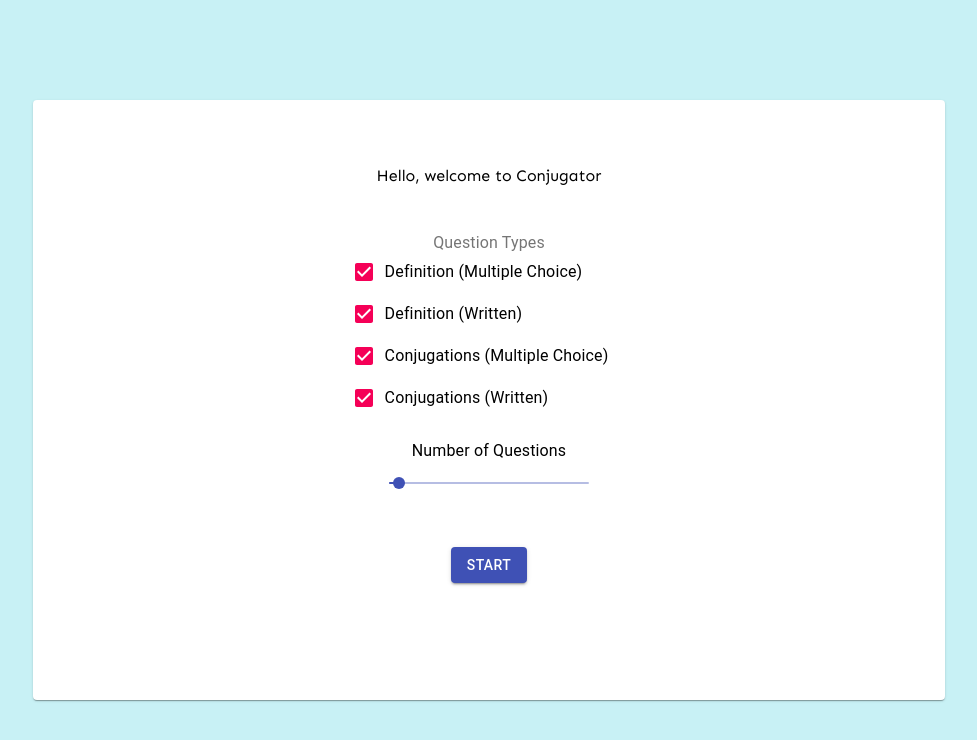
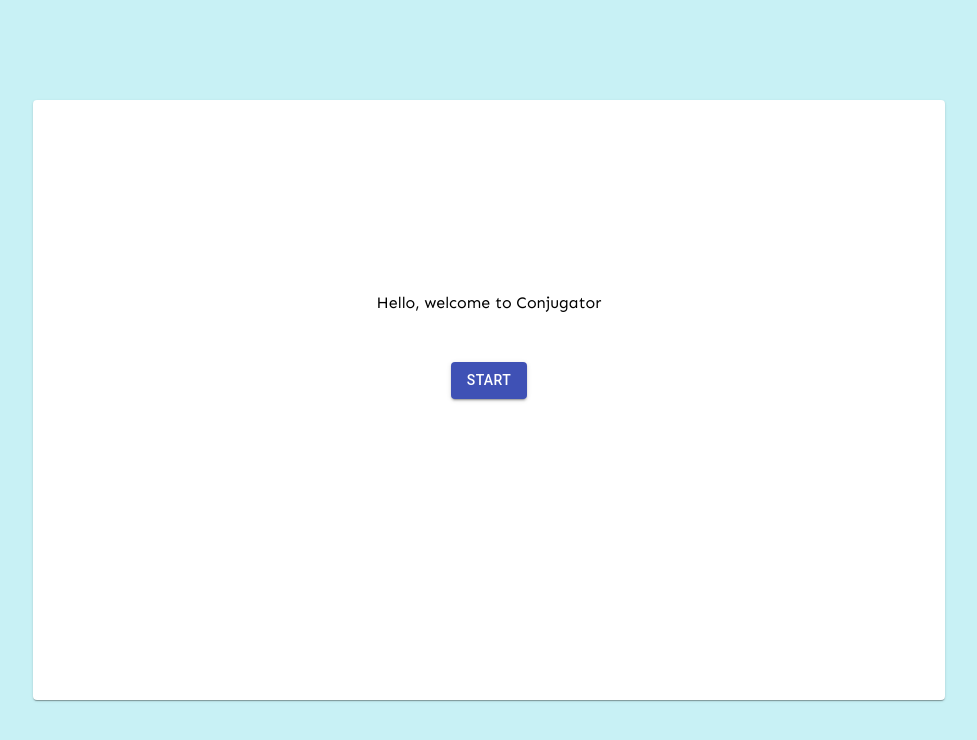
Before and after one commit to nickincardone/conjugator, a React (Create React App) app: page / in a window 1280 px wide. Shown: the top 740 px of the page, without its empty margins (151-1128 px from the left). Built offline with nearby package versions, Linux system fonts and the light colour scheme.

Commit message:
created custom start page for beginnings of options

```diff
--- a/src/App.js
+++ b/src/App.js
@@ -11,16 +11,9 @@ import verbTypeNicknames from './data/verbTypeNicknames';
 import SimpleDialog from './components/SimpleDialog';
 import LinearProgress from '@material-ui/core/LinearProgress';
 import { Hidden } from '@material-ui/core';
-import Button from '@material-ui/core/Button';
-import Box from '@material-ui/core/Box';
 import QuestionCard from './components/cards/QuestionCard';
-import FormControl from '@material-ui/core/FormControl';
-import FormLabel from '@material-ui/core/FormLabel';
-import FormGroup from '@material-ui/core/FormGroup';
-import FormControlLabel from '@material-ui/core/FormControlLabel';
-import Checkbox from '@material-ui/core/Checkbox';
-import Typography from '@material-ui/core/Typography';
-import Slider from '@material-ui/core/Slider';
+import OptionPage from './components/options/OptionPage';
+import Home from './components/Home';
 
 class App extends React.Component {
   incorrectAnswers = 0;
@@ -33,14 +26,27 @@ class App extends React.Component {
       numberOfQuestions: 5,
       open: false,
       showStart: true,
+      showCustom: false,
       started: false,
       isMobile: false,
-      questionType1: true,
-      questionType2: true,
-      questionType3: true,
-      questionType4: true,
+      settings: {
+        vosotros: false,
+        questionType1: true,
+        questionType2: true,
+        questionType3: true,
+        questionType4: true,
+      },
     };
     this.createQuestions();
+  }
+
+  updateSettings = (event) => {
+    const eventTarget = event.target;
+    this.setState((oldState, props) => {
+      const settingsCopy = { ...oldState.settings };
+      settingsCopy[eventTarget.name] = eventTarget.checked;
+      return { settings: settingsCopy }
+    });
   }
 
   resolve(path, obj) {
@@ -61,10 +67,10 @@ class App extends React.Component {
 
   getQuestionTypes() {
     const questionTypes = [];
-    if (this.state.questionType1) questionTypes.push(1);
-    if (this.state.questionType2 && !this.state.isMobile) questionTypes.push(2);
-    if (this.state.questionType3) questionTypes.push(3);
-    if (this.state.questionType4 && !this.state.isMobile) questionTypes.push(4);
+    if (this.state.settings.questionType1) questionTypes.push(1);
+    if (this.state.settings.questionType2 && !this.state.isMobile) questionTypes.push(2);
+    if (this.state.settings.questionType3) questionTypes.push(3);
+    if (this.state.settings.questionType4 && !this.state.isMobile) questionTypes.push(4);
     return questionTypes;
   }
 
@@ -72,10 +78,13 @@ class App extends React.Component {
     this.incorrectAnswers = 0;
     const questionArray = [];
     let questionTypes = this.getQuestionTypes();
-    const pronouns = ['yo', 'tu', 'el', 'nosotros', 'vosotros', 'ellos'];
+    const pronouns = ['yo', 'tu', 'el', 'nosotros', 'ellos'];
+    if (this.state.settings.vosotros) {
+      pronouns.push('vosotros');
+    }
     while (questionArray.length < this.state.numberOfQuestions) {
       const currentVerb = verbs[Math.floor(Math.random() * verbs.length)];
-      if(currentVerb.definition === "") continue;
+      if (currentVerb.definition === "") continue;
       const currentVerbType = verbTypes[Math.floor(Math.random() * verbTypes.length)];
       const currentQuestionType = questionTypes[Math.floor(Math.random() * questionTypes.length)];
       const verbTypeList = verbTypeNicknames[currentVerbType].split('.');
@@ -175,7 +184,7 @@ class App extends React.Component {
     }
   };
 
-  nextQuestion= () => {
+  nextQuestion = () => {
     this.setState((oldState, props) => ({
       currentQuestion: oldState.currentQuestion + 1,
       value: ""
@@ -232,11 +241,16 @@ class App extends React.Component {
         return;
       }
       this.createQuestions();
-      this.setState({ showStart: false, currentQuestion: 0, started: true });
+      this.setState({ showStart: false, showCustom: false, currentQuestion: 0, started: true });
     });
   };
 
+  setCustom = (show) => {
+    this.setState({ showCustom: show });
+  };
+
   checkboxChange = (event) => {
+    console.log(event.target);
     this.setState({ [event.target.name]: event.target.checked });
   };
 
@@ -252,79 +266,22 @@ class App extends React.Component {
             <Card className="nji-main-card">
               <CardContent>
                 <Hidden xsUp={!this.state.showStart}>
-                  <Box
-                    display={'flex'}
-                    flexDirection={'column'}
-                    alignItems={'center'}
-                    justifyContent={'center'}
-                    minHeight={360}
-                    color={'common.black'}
-                    textAlign={'center'}
-                    style={{ 'paddingTop': '50px' }}
-                  >
-                    <Hidden xsUp={this.state.started}>Hello, welcome to Conjugator</Hidden>
-                    <Hidden xsUp={!this.state.started}>{this.state.numberOfQuestions-this.incorrectAnswers}/{this.state.numberOfQuestions} correct! Try Again.</Hidden>
-                    <br/>
-                    <FormControl component="fieldset"
-                                 style={{ 'marginTop': '50px', 'marginBottom': '20px' }}>
-                      <FormLabel component="legend">Question Types</FormLabel>
-                      <FormGroup>
-                        <FormControlLabel
-                          control={<Checkbox name="questionType3" checked={this.state.questionType3}
-                                             onChange={this.checkboxChange}/>}
-                          label="Definition (Multiple Choice)"
-                        />
-                        <Hidden mdDown>
-                          <FormControlLabel
-                            control={<Checkbox name="questionType4"
-                                               checked={this.state.questionType4}
-                                               onChange={this.checkboxChange}/>}
-                            label="Definition (Written)"
-                          />
-                        </Hidden>
-                        <FormControlLabel
-                          control={<Checkbox name="questionType1" checked={this.state.questionType1}
-                                             onChange={this.checkboxChange}/>}
-                          label="Conjugations (Multiple Choice)"
-                        />
-                        <Hidden mdDown>
-                          <FormControlLabel
-                            control={<Checkbox name="questionType2"
-                                               checked={this.state.questionType2}
-                                               onChange={this.checkboxChange}/>}
-                            label="Conjugations (Written)"
-                          />
-                        </Hidden>
-                      </FormGroup>
-                    </FormControl>
-                    <Typography id="discrete-slider-custom" gutterBottom>
-                      Number of Questions
-                    </Typography>
-                    <Slider
-                      defaultValue={this.state.numberOfQuestions}
-                      min={0}
-                      max={100}
-                      aria-labelledby="discrete-slider-custom"
-                      step={5}
-                      valueLabelDisplay="auto"
-                      style={{ "maxWidth": "200px" }}
-                      onChange={this.sliderChange}
-                    />
-                    <Hidden mdUp>
-                      <Button variant="contained" color="primary" onClick={() => {
-                        this.start(true)
-                      }} style={{ 'marginTop': '50px' }}>
-                        start
-                      </Button>
-                    </Hidden>
-                    <Hidden smDown>
-                      <Button variant="contained" color="primary" onClick={() => {
-                        this.start(false)
-                      }} style={{ 'marginTop': '50px' }}>
-                        start
-                      </Button>
-                    </Hidden>
-                  </Box>
+                  {this.state.showCustom ?
+                    <OptionPage
+                      settings={this.state.settings}
+                      settingsChanged={this.updateSettings}
+                      start={this.start}
+                      sliderChange={this.sliderChange}
+                      numberOfQuestions={this.state.numberOfQuestions}/>
+                    :
+                    <Home
+                      setCustom={this.setCustom}
+                      showStart={this.state.showStart}
+                      numberOfQuestions={this.state.numberOfQuestions}
+                      incorrectAnswers={this.incorrectAnswers}
+                      start={this.start}
+                      started={this.state.started}/>
+                  }
                 </Hidden>
                 <Hidden xsUp={this.state.showStart}>
                   <LinearProgress
--- /dev/null
+++ b/src/components/Home.js
@@ -0,0 +1,48 @@
+import React from 'react';
+import Box from '@material-ui/core/Box';
+import { Hidden } from '@material-ui/core';
+import Button from '@material-ui/core/Button';
+
+class Home extends React.Component {
+  render = () => {
+    return (
+      <Box
+        display={'flex'}
+        flexDirection={'column'}
+        alignItems={'center'}
+        justifyContent={'center'}
+        minHeight={360}
+        color={'common.black'}
+        textAlign={'center'}
+        style={{ 'paddingTop': '50px' }}
+      >
+        <Hidden xsUp={this.props.started}>Hello, welcome to Conjugator</Hidden>
+        <Hidden
+          xsUp={!this.props.started}>{this.props.numberOfQuestions - this.props.incorrectAnswers}/{this.props.numberOfQuestions} correct!
+          Try Again.</Hidden>
+        <br/>
+        <Hidden mdUp>
+          <Button variant="contained" color="primary" onClick={() => {
+            this.props.start(true)
+          }} style={{ 'marginTop': '50px' }}>
+            start
+          </Button>
+          <Button variant="contained" color="secondary" onClick={() => {
+            this.props.setCustom(true);
+          }} style={{ 'marginTop': '50px' }}>
+            custom start
+          </Button>
+        </Hidden>
+        <Hidden smDown>
+          <Button variant="contained" color="primary" onClick={() => {
+            this.props.start(false)
+          }} style={{ 'marginTop': '50px' }}>
+            start
+          </Button>
+        </Hidden>
+      </Box>
+    )
+  }
+}
+
+export default Home;
--- /dev/null
+++ b/src/components/options/OptionPage.js
@@ -0,0 +1,95 @@
+import React from 'react';
+import Box from '@material-ui/core/Box';
+import FormLabel from '@material-ui/core/FormLabel';
+import FormGroup from '@material-ui/core/FormGroup';
+import FormControlLabel from '@material-ui/core/FormControlLabel';
+import Checkbox from '@material-ui/core/Checkbox';
+import { Hidden } from '@material-ui/core';
+import FormControl from '@material-ui/core/FormControl';
+import Typography from '@material-ui/core/Typography';
+import Slider from '@material-ui/core/Slider';
+import Button from '@material-ui/core/Button';
+
+class OptionPage extends React.Component {
+  render = () => {
+    return (
+      <Box
+        display={'flex'}
+        flexDirection={'column'}
+        alignItems={'center'}
+        justifyContent={'center'}
+        minHeight={360}
+        color={'common.black'}
+        textAlign={'center'}
+        style={{ 'paddingTop': '50px' }}
+      >
+        <FormControl component="fieldset"
+                     style={{ 'marginTop': '50px', 'marginBottom': '20px' }}>
+          <FormLabel component="legend">Question Types</FormLabel>
+          <FormGroup>
+            <FormControlLabel
+              control={<Checkbox name="vosotros" checked={this.props.settings.vosotros}
+                                 onChange={this.props.settingsChanged}/>}
+              label="Use Vosotros"
+            />
+            <FormControlLabel
+              control={<Checkbox name="questionType3" checked={this.props.settings.questionType3}
+                                 onChange={this.props.settingsChanged}/>}
+              label="Definition (Multiple Choice)"
+            />
+            <Hidden mdDown>
+              <FormControlLabel
+                control={<Checkbox name="questionType4"
+                                   checked={this.props.settings.questionType4}
+                                   onChange={this.props.settingsChanged}/>}
+                label="Definition (Written)"
+              />
+            </Hidden>
+            <FormControlLabel
+              control={<Checkbox name="questionType1" checked={this.props.settings.questionType1}
+                                 onChange={this.props.settingsChanged}/>}
+              label="Conjugations (Multiple Choice)"
+            />
+            <Hidden mdDown>
+              <FormControlLabel
+                control={<Checkbox name="questionType2"
+                                   checked={this.props.settings.questionType2}
+                                   onChange={this.props.settingsChanged}/>}
+                label="Conjugations (Written)"
+              />
+            </Hidden>
+          </FormGroup>
+        </FormControl>
+        <Typography id="discrete-slider-custom" gutterBottom>
+          Number of Questions
+        </Typography>
+        <Slider
+          defaultValue={this.props.numberOfQuestions}
+          min={0}
+          max={100}
+          aria-labelledby="discrete-slider-custom"
+          step={5}
+          valueLabelDisplay="auto"
+          style={{ "maxWidth": "200px" }}
+          onChange={this.props.sliderChange}
+        />
+        <Hidden mdUp>
+          <Button variant="contained" color="primary" onClick={() => {
+            this.props.start(true)
+          }} style={{ 'marginTop': '50px' }}>
+            start
+          </Button>
+        </Hidden>
+        <Hidden smDown>
+          <Button variant="contained" color="primary" onClick={() => {
+            this.props.start(false)
+          }} style={{ 'marginTop': '50px' }}>
+            start
+          </Button>
+        </Hidden>
+      </Box>
+    )
+  }
+}
+
+export default OptionPage;
```
